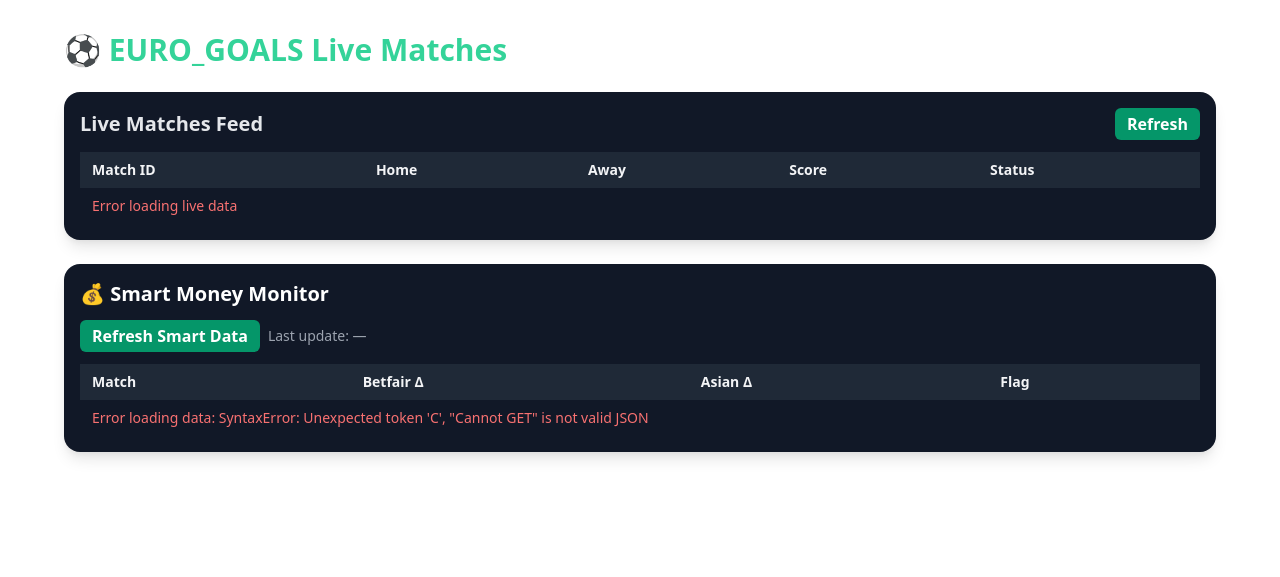
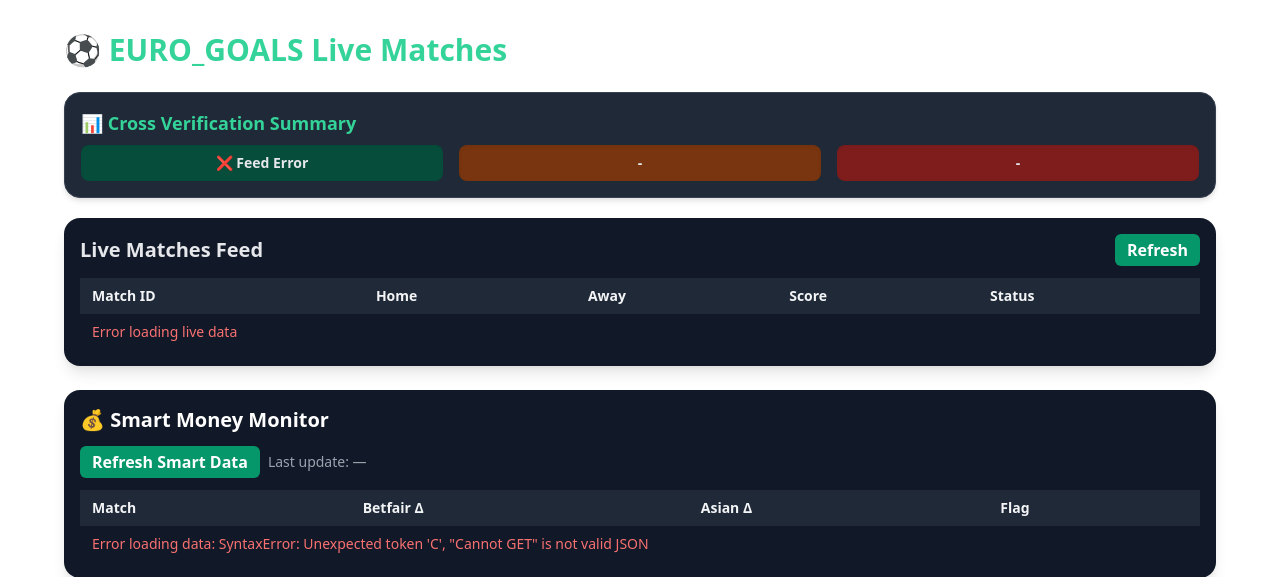
Before and after one commit to pierros1402/EURO_GOALS, a Flask app: template templates/live.html in a window 1280 px wide. Shown: the top 577 px of the page. Run offline with Flask 3, Linux system fonts and the light colour scheme; the template is opened without the code that fills it, so the values that code supplies are empty.

Commit message:
Update live.html

```diff
--- a/templates/live.html
+++ b/templates/live.html
@@ -10,6 +10,17 @@
 <body class="bg-gray-950 text-gray-200 min-h-screen">
   <div class="max-w-6xl mx-auto py-8">
     <h1 class="text-3xl font-bold text-green-400 mb-6">⚽ EURO_GOALS Live Matches</h1>
+<!-- ============================================== -->
+<!-- CROSS VERIFICATION SUMMARY BAR -->
+<!-- ============================================== -->
+<div id="cross-summary" class="bg-gray-800 rounded-2xl p-4 mb-5 shadow-md border border-gray-700">
+  <h2 class="text-lg font-semibold mb-2 text-green-400">📊 Cross Verification Summary</h2>
+  <div class="grid grid-cols-3 gap-4 text-center text-sm font-semibold">
+    <div id="cross-ok" class="bg-green-900 p-2 rounded-lg shadow-inner">✅ Synced: —</div>
+    <div id="cross-warn" class="bg-yellow-900 p-2 rounded-lg shadow-inner">⚠️ Discrepancies: —</div>
+    <div id="cross-miss" class="bg-red-900 p-2 rounded-lg shadow-inner">🔴 Missing: —</div>
+  </div>
+</div>
 
     <!-- ============================================== -->
     <!-- LIVE MATCHES SECTION -->
@@ -151,6 +162,52 @@
 
   // Load on page start
   window.addEventListener('load', () => loadSmartMoney(true));
+// ==============================
+// CROSS VERIFICATION SUMMARY
+// ==============================
+async function loadCrossSummary() {
+  try {
+    const res = await fetch('/api/discrepancies');
+    const data = await res.json();
+
+    async function loadCrossSummary() {
+  try {
+    const res = await fetch('/api/discrepancies');
+   const data = await res.json();
+
+    const ok = data.summary?.ok ?? 0;
+    const warn = data.summary?.discrepancies ?? 0;
+    const miss = data.summary?.missing ?? 0;
+
+    document.getElementById('cross-ok').textContent = `✅ Synced: ${ok}`;
+    document.getElementById('cross-warn').textContent = `⚠️ Discrepancies: ${warn}`;
+    document.getElementById('cross-miss').textContent = `🔴 Missing: ${miss}`;
+  } catch (e) {
+    console.error('[CROSS_VERIFICATION] Error:', e);
+    document.getElementById('cross-ok').textContent = '❌ Feed Error';
+    document.getElementById('cross-warn').textContent = '-';
+    document.getElementById('cross-miss').textContent = '-';
+  }
+}
+
+    const warn = data.summary?.discrepancies ?? 0;
+    const miss = data.summary?.missing ?? 0;
+
+    document.getElementById('cross-ok').textContent = `✅ Synced: ${ok}`;
+    document.getElementById('cross-warn').textContent = `⚠️ Discrepancies: ${warn}`;
+    document.getElementById('cross-miss').textContent = `🔴 Missing: ${miss}`;
+  } catch (e) {
+    console.error('[CROSS_VERIFICATION] Error:', e);
+    document.getElementById('cross-ok').textContent = "❌ Feed Error";
+    document.getElementById('cross-warn').textContent = "-";
+    document.getElementById('cross-miss').textContent = "-";
+  }
+}
+
+// Run once on page load + refresh every 45s
+window.addEventListener('load', loadCrossSummary);
+setInterval(loadCrossSummary, 45000);
+
   </script>
 </body>
 </html>
```
